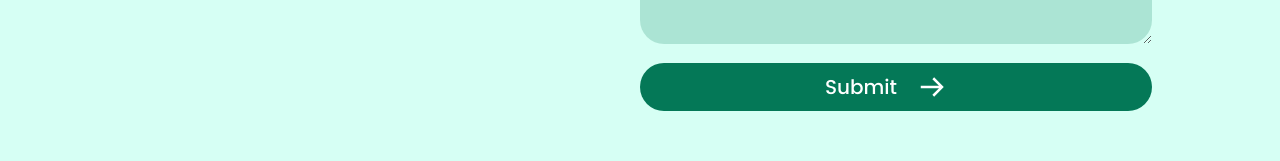
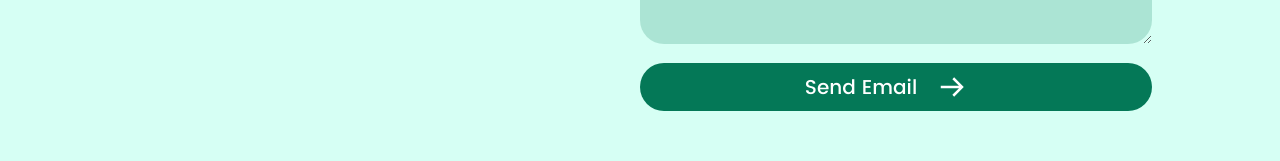
Before and after one commit to excellar-BX/oxyvit, a Next.js app: page / in a window 1280 px wide. Shown: the part 5446-5607 px from the top of the page. Built offline with nearby package versions, Linux system fonts and the light colour scheme.

Commit message:
Update Contact.tsx

```diff
--- a/components/Contact.tsx
+++ b/components/Contact.tsx
@@ -59,7 +59,6 @@ const Contact = () => {
             </span>{" "}
           </div>
           <div className="flex flex-row max-lg:flex-col">
-            <div className="text-sm text-[red]" >{error}</div>
             <div className="max-lg:w-full w-[50%]">
               <Input
                 type="text"
@@ -101,7 +100,9 @@ const Contact = () => {
             <label htmlFor="message" className="font-semibold" >Message</label>
             <textarea  placeholder="Enter your message here" id="message" className="w-full mt-2 max-h-40 rounded-3xl p-5 bg-emerald-700 placeholder:text-black placeholder:text-opacity-50 bg-opacity-20 outline-none border-none border-[grey] border-2 " maxLength={1000} ></textarea>
           </div>
-          <FormButton value="Submit" type="submit" icon={<BiArrowBack className='rotate-180' />} />
+          <FormButton value= {loading ? "Sending..." : "Send Email"} type="submit" icon={<BiArrowBack className='rotate-180' />} />
+
+            <div className="text-sm my-2 text-[red]" >{error}</div>
         </form>
       </div>
     </div>
```
